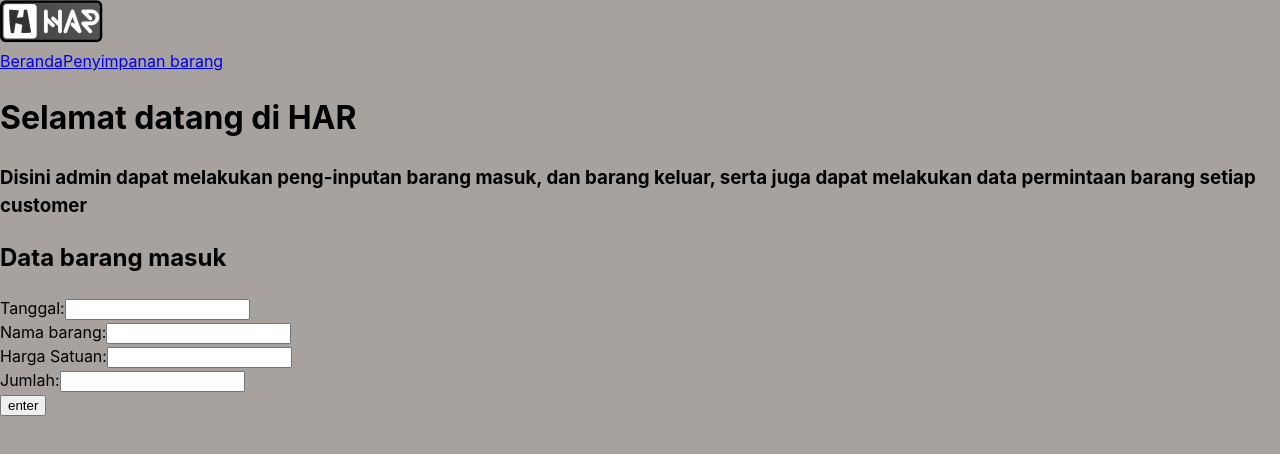
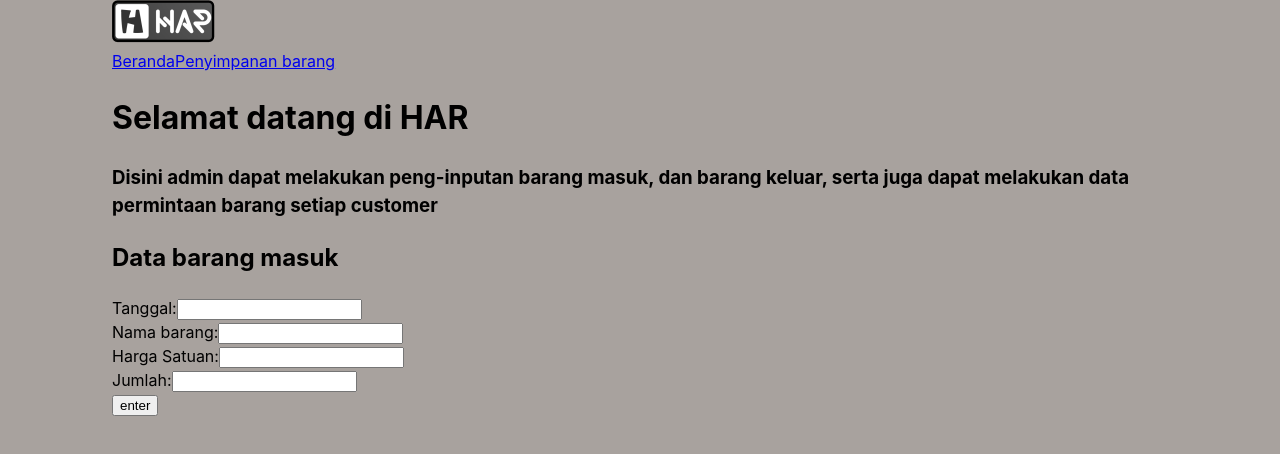
Before and after one commit to irsyadalaudin/items-storage, a React (Vite) app in the folder admin/: page / in a window 1280 px wide. Shown: the top 454 px of the page. Built offline with nearby package versions, Linux system fonts and the light colour scheme.

Commit message:
added style px-28

```diff
--- a/admin/src/App.jsx
+++ b/admin/src/App.jsx
@@ -5,11 +5,11 @@ import Storage from './components/Storage'
 
 const App = () => {
 		return (
-			<>
+			<div className='px-28'>
 				<Navbar />
 				<Home />
 				<Storage />
-			</>
+			</div>
 	)
 }
 
```
